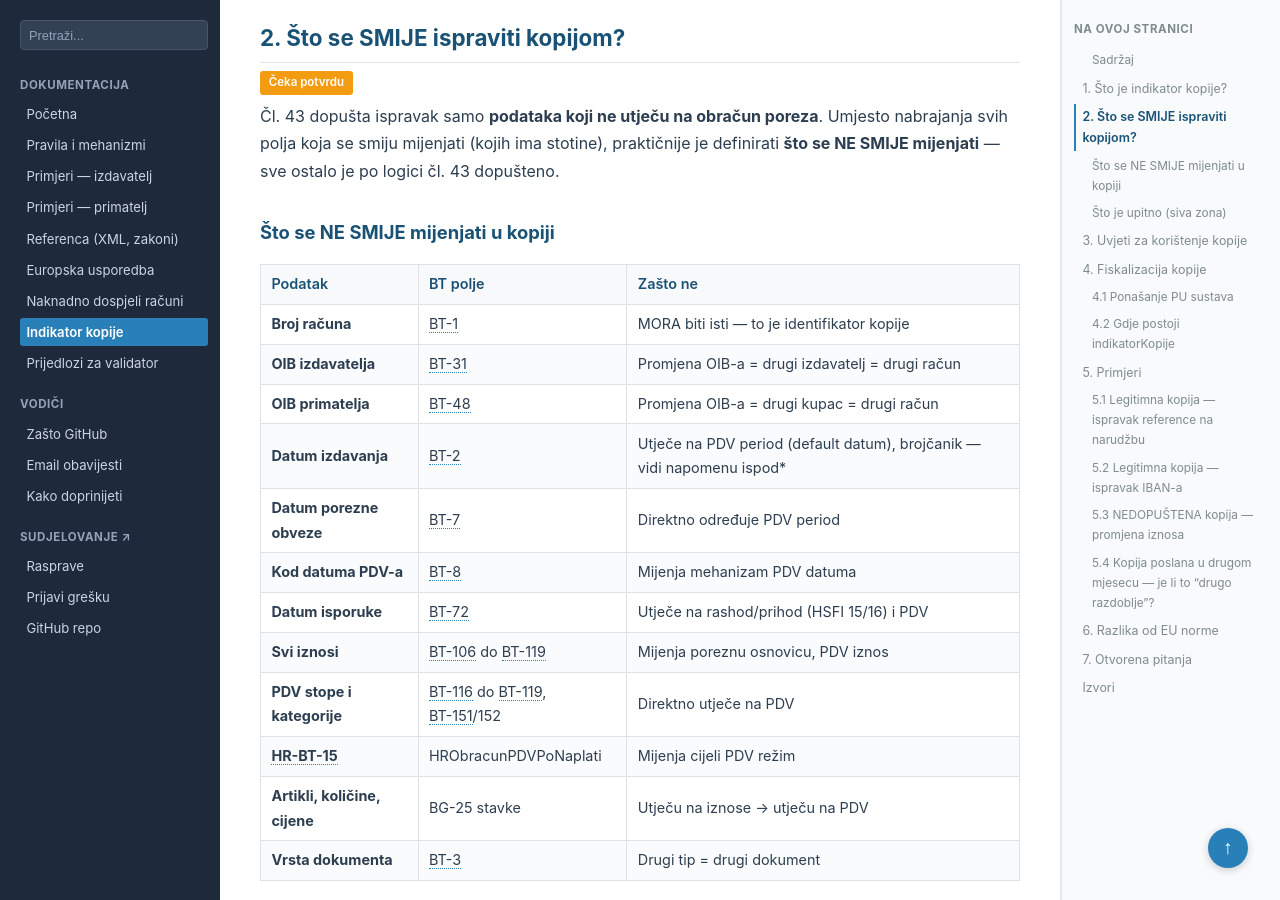
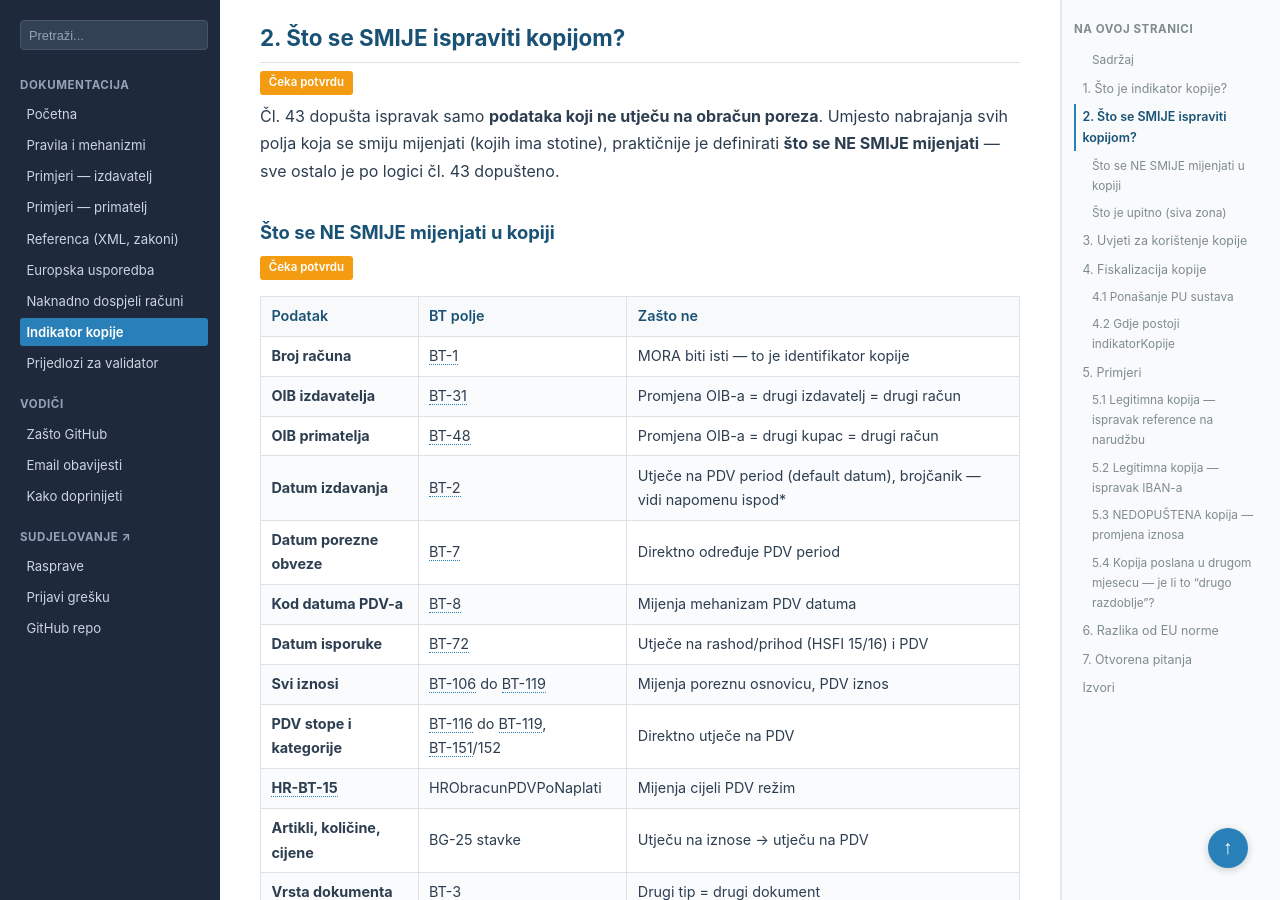
Before and after one commit to dageci/eracun-fiskalizacija-datumi, a Jekyll site: the page built from docs/indikator-kopije.md, in a window 1280 px wide and 900 px high, scrolled down 3018 px. Built offline with Jekyll 4.4.1, drawn with Linux system fonts in a browser that asks for light colours.

Commit message:
dodani badge-ovi na 'Što se NE SMIJE' i '4.1 Ponašanje PU sustava'

```diff
--- a/docs/indikator-kopije.md
+++ b/docs/indikator-kopije.md
@@ -72,6 +72,7 @@
 Čl. 43 dopušta ispravak samo **podataka koji ne utječu na obračun poreza**. Umjesto nabrajanja svih polja koja se smiju mijenjati (kojih ima stotine), praktičnije je definirati **što se NE SMIJE mijenjati** — sve ostalo je po logici čl. 43 dopušteno.
 
 ### Što se NE SMIJE mijenjati u kopiji
+<div style="margin-top:-0.5rem;margin-bottom:0.5rem;"><span style="display:inline-block;background:#f39c12;color:white;font-size:0.72rem;font-weight:600;padding:0.15rem 0.55rem;border-radius:3px;cursor:help;" title="Ovo je autorovo tumačenje koje još nije službeno potvrđeno od Porezne uprave. Sadržaj treba tretirati kao prijedlog za raspravu, ne kao uputu.">Čeka potvrdu</span></div>
 
 | Podatak | BT polje | Zašto ne |
 |---|---|---|
@@ -135,6 +136,7 @@
 | Ispravak nePDV podataka (kopija) | `true` | Evidentiraj kao ispravak postojećeg računa |
 
 ### 4.1 Ponašanje PU sustava
+<div style="margin-top:-0.5rem;margin-bottom:0.5rem;"><span style="display:inline-block;background:#f39c12;color:white;font-size:0.72rem;font-weight:600;padding:0.15rem 0.55rem;border-radius:3px;cursor:help;" title="Ovo je autorovo tumačenje koje još nije službeno potvrđeno od Porezne uprave. Sadržaj treba tretirati kao prijedlog za raspravu, ne kao uputu.">Čeka potvrdu</span></div>
 
 - PU sustav **provjerava** da originalni račun **postoji** u evidenciji prema identifikatoru eRačuna i vrsti (ulazni/izlazni)
 - Ako original ne postoji → greška **S012** ("Ne postoji evidentiran originalni eRačun")
```
